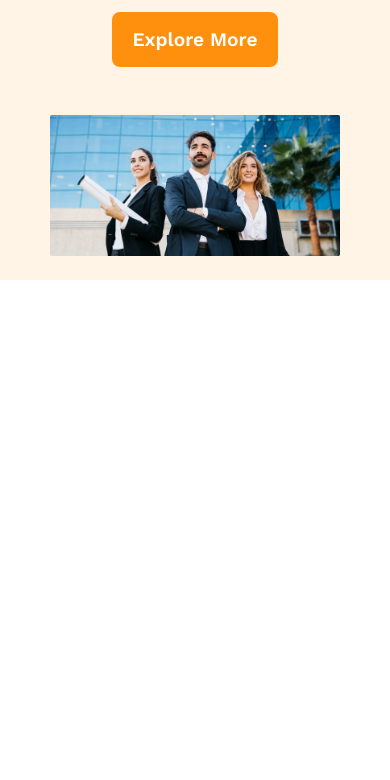
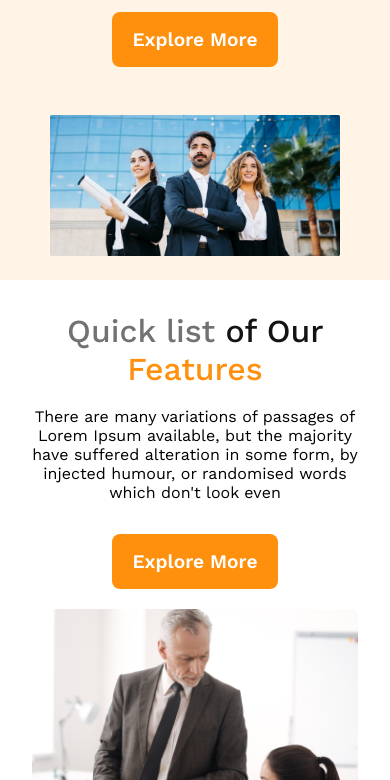
Before and after one commit to Rasel-Sarker/G3_Architects_Website, a plain HTML site: page index.html in a window 390 px wide. Shown: the part 494-1274 px from the top of the page. Before the commit the page ends 844 px from the top, so only its background shows below. Drawn offline with nearby package versions, Linux system fonts and the light colour scheme.

Commit message:
responsiveness complete for team feature

```diff
--- a/index.html
+++ b/index.html
@@ -7,6 +7,7 @@
       <link rel="stylesheet" href="stylesheets/index.css" />
    </head>
    <body>
+      <!-- header section start here -->
       <header>
          <nav>
             <h2 class="nav_title">G3 Architects</h2>
@@ -19,7 +20,10 @@
          </nav>
          <div class="banner">
             <div class="banner_text">
-               <h1 class="banner_title">Brand New Group of Architects</h1>
+               <h1 class="banner_title">
+                  Brand New Group <br class="line_break" />
+                  of Architects
+               </h1>
                <p class="banner_description">
                   There are many variations of passages of Lorem Ipsum
                   available, but the majority have suffered alteration in some
@@ -34,5 +38,35 @@
             </div>
          </div>
       </header>
+      <!-- header section ends here -->
+      <!-- main section start here -->
+      <main>
+         <!-- feature team section -->
+         <section class="team_feature">
+            <div class="team_feature_image_container">
+               <img src="images/team1.png" alt="feature team image" />
+               <img src="images/team2.png" alt="feature team image" />
+               <img src="images/team3.png" alt="feature team image" />
+               <img src="images/team4.png" alt="feature team image" />
+            </div>
+            <div class="team_feature_text">
+               <h2 class="team_feature_text_title">
+                  <span class="text_list">Quick list</span>
+                  <span class="text_our">of Our</span>
+                  <span class="text_feature">Features</span>
+               </h2>
+               <p class="team_feature_text_description">
+                  There are many variations of passages of Lorem Ipsum
+                  available, but the majority have suffered alteration in some
+                  form, by injected humour, or randomised words which don't look
+                  even
+               </p>
+               <button class="btn_primary team_feature_btn">
+                  <a href="#">Explore More</a>
+               </button>
+            </div>
+         </section>
+      </main>
+      <!-- main section end here -->
    </body>
 </html>
--- a/stylesheets/index.css
+++ b/stylesheets/index.css
@@ -3,6 +3,7 @@
 * {
    margin: 0;
    padding: 0;
+   box-sizing: border-box;
    font-family: "Work Sans", sans-serif;
 }
 
@@ -70,6 +71,8 @@ nav li a {
    text-align: center;
    font-size: 1.2rem;
    font-weight: 600;
+   width: 100%;
+   height: 100%;
 }
 .btn_primary {
    display: block;
@@ -78,6 +81,50 @@ nav li a {
    border: 0;
    padding: 1rem 1.3rem;
    margin: 0 auto;
+   cursor: pointer;
+}
+/* main section css */
+main {
+   max-width: 1440px;
+   margin: 0 auto;
+   background: #fff;
+}
+/* team feature */
+.team_feature {
+   display: flex;
+   align-items: center;
+   justify-content: space-between;
+   padding: 2rem;
+}
+/* team feature image */
+.team_feature_image_container {
+   display: grid;
+   grid-template-columns: repeat(2, 1fr);
+   gap: 1.2rem;
+}
+/* team_feature_text */
+.team_feature_text {
+   padding-left: 3rem;
+   text-align: left;
+}
+.team_feature_text_title {
+   color: #727272;
+   font-size: 2.5rem;
+   font-weight: 500;
+}
+.text_list {
+}
+.text_our {
+   color: #131313;
+}
+.text_feature {
+   color: #ff900e;
+}
+.team_feature_text_description {
+   margin: 1.2rem 0 2rem 0;
+}
+.team_feature_btn {
+   margin: 0 0;
 }
 /* Responsive css */
 /* mobile devices */
@@ -103,6 +150,32 @@ nav li a {
    nav > ul {
       flex-wrap: wrap;
    }
+   /* team feature section css */
+   .team_feature {
+      flex-direction: column-reverse;
+      align-items: normal;
+      justify-content: center;
+      padding: 2rem;
+   }
+   .team_feature_text_title {
+      font-size: 2rem;
+   }
+   .team_feature_text {
+      padding-left: 0;
+      text-align: center;
+   }
+   .team_feature_image_container {
+      margin-top: 20px;
+   }
+   .team_feature_image_container img {
+      width: 100%;
+   }
+   .team_feature_btn {
+      margin: 0 auto;
+   }
+   .team_feature_image_container {
+      grid-template-columns: 1fr;
+   }
 }
 /* medium devices */
 @media screen and (min-width: 576px) and (max-width: 1000px) {
@@ -126,4 +199,22 @@ nav li a {
    nav > ul {
       flex-wrap: wrap;
    }
+   /* team feature section css */
+   .team_feature {
+      flex-direction: column-reverse;
+      padding: 20px 30px;
+   }
+   .team_feature_text_title {
+      font-size: 2rem;
+   }
+   .team_feature_image_container {
+      margin-top: 20px;
+      width: 100%;
+   }
+   .team_feature_image_container img {
+      width: 100%;
+   }
+   .team_feature_btn {
+      margin: 0 auto;
+   }
 }
```
